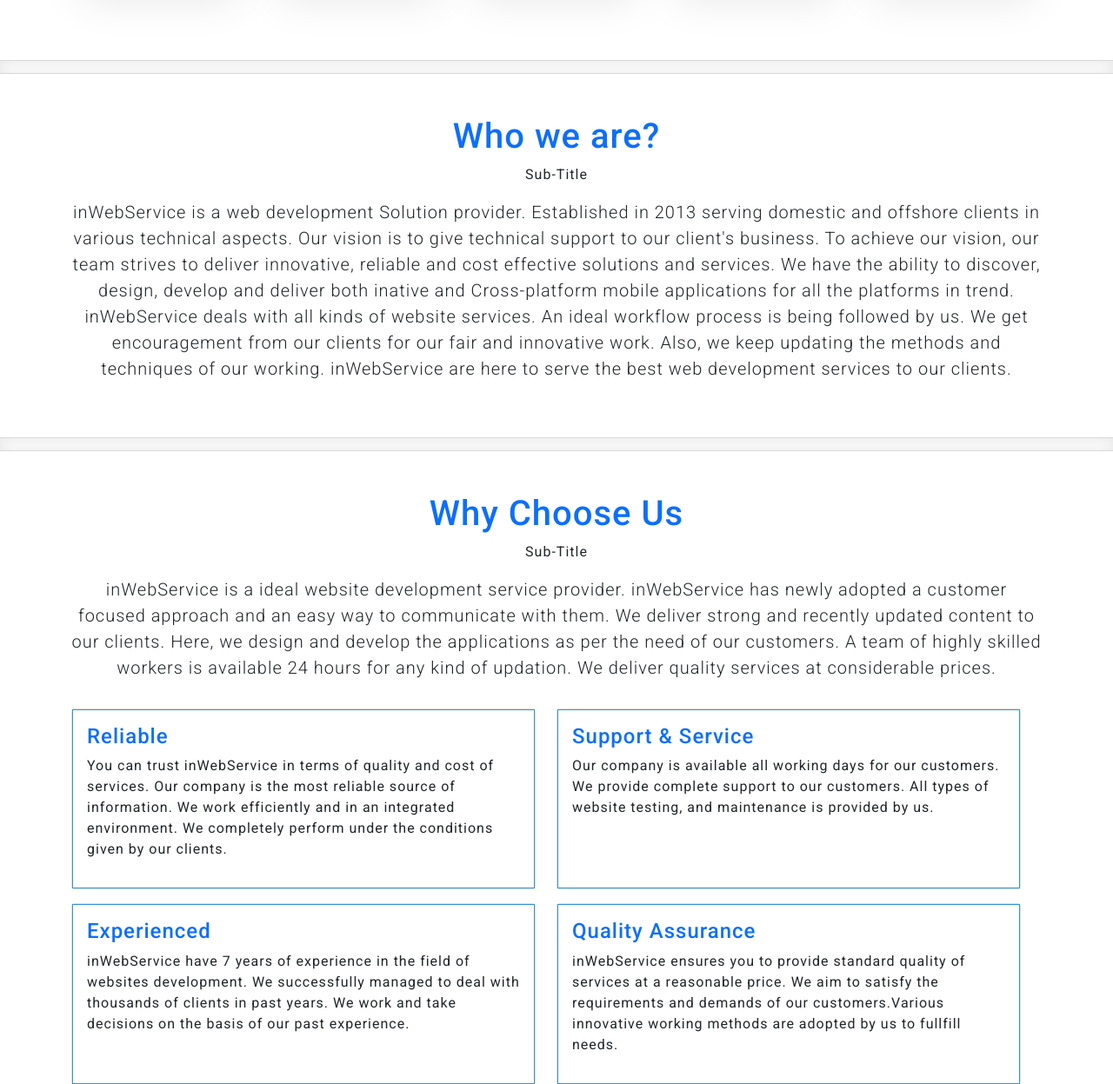
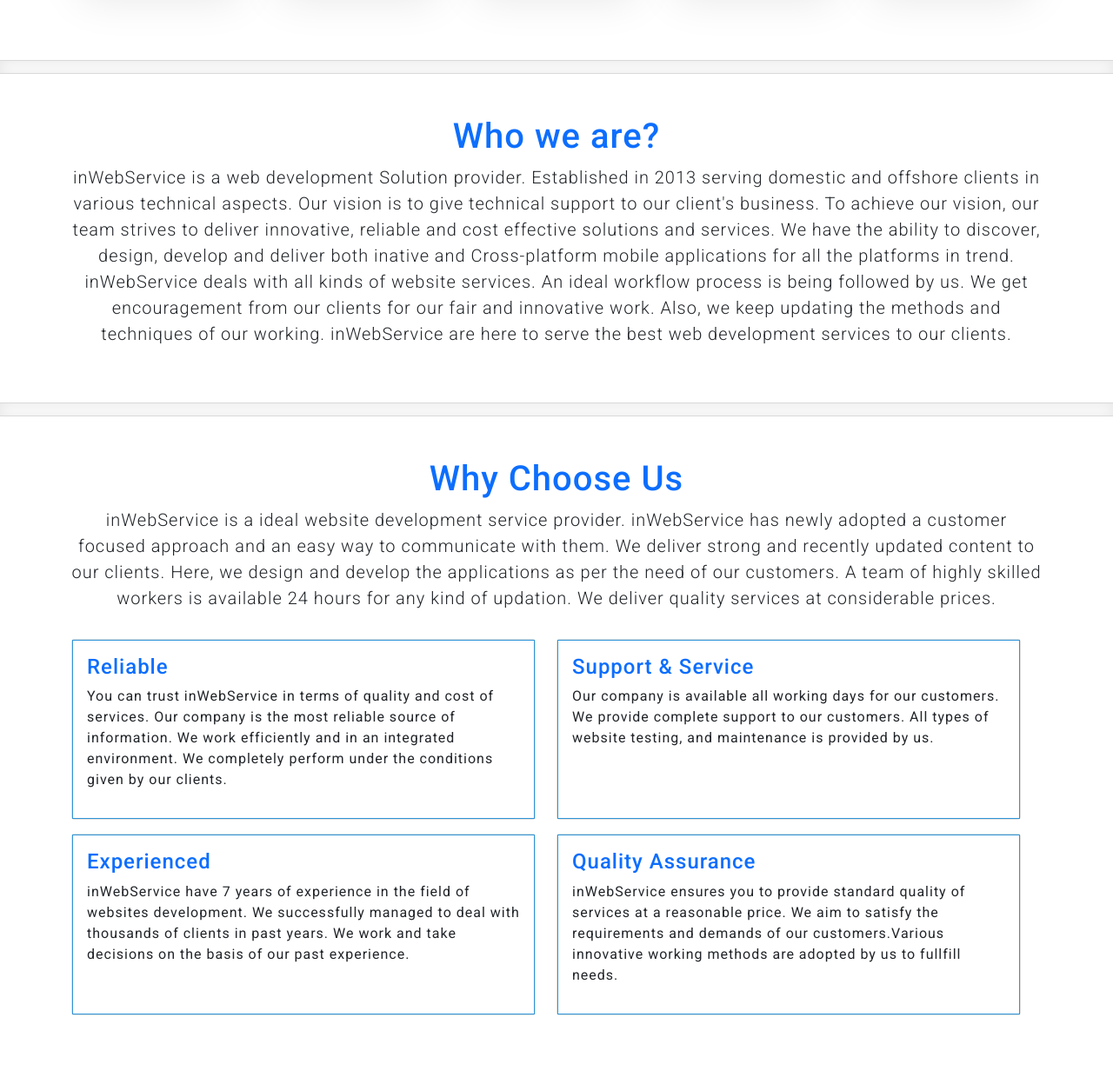
Before and after one commit to webindianlion/public_html, a CodeIgniter app: page /SAD_UAT/index.php/admin/usercontroller/index in a window 1280 px wide. Shown: the part 2596-3843 px from the top of the page at 87% size. Run offline with CodeIgniter, Linux system fonts and the light colour scheme.

Commit message:
hiding subtitle

```diff
--- a/index.php
+++ b/index.php
@@ -121,7 +121,7 @@
     <div class="b-example-divider"></div>
     <section class="container py-5">
         <h3 class="ttl text-primary"> Who we are? </h3>
-        <p class="subTtl"> Sub-Title </p>
+        <!-- <p class="subTtl"> Sub-Title </p> -->
         <div class="row">
             <p class="lead text-center"> inWebService is a web development Solution provider. Established in 2013 serving domestic and offshore clients in various technical aspects. Our vision is to give technical support to our client's business. To achieve our vision, our team strives to deliver innovative, reliable and cost effective solutions and services. We have the ability to discover, design, develop and deliver both inative and Cross-platform mobile applications for all the platforms in trend. inWebService deals with all kinds of website services. An ideal workflow process is being followed by us. We get encouragement from our clients for our fair and innovative work. Also, we keep updating the methods and techniques of our working. inWebService are here to serve the best web development services to our clients.
             </p>
@@ -130,7 +130,7 @@
     <div class="b-example-divider"></div>
     <section class="container py-5">
         <h3 class="ttl text-primary"> Why Choose Us </h3>
-        <p class="subTtl"> Sub-Title </p>
+        <!-- <p class="subTtl"> Sub-Title </p> -->
         <div class="row">
             <p class="lead text-center"> inWebService is a ideal website development service provider. inWebService has newly adopted a customer focused approach and an easy way to communicate with them. We deliver strong and recently updated content to our clients. Here, we design and develop the applications as per the need of our customers. A team of highly skilled workers is available 24 hours for any kind of updation. We deliver quality services at considerable prices. </p>
             <div class="row py-3">
```
